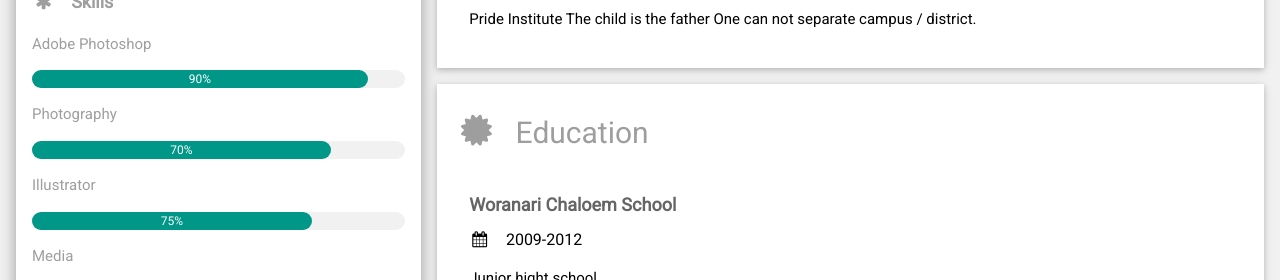
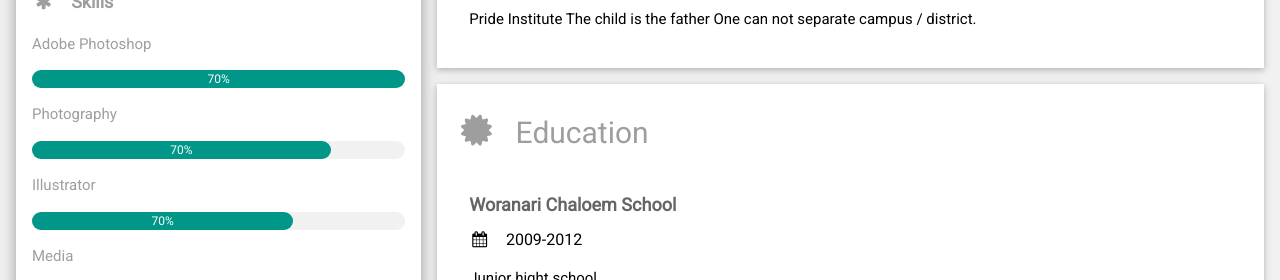
Before and after one commit to nadrudee/project02, a plain HTML site: page index.html in a window 1280 px wide. Shown: the part 491-771 px from the top of the page. Drawn offline with Linux system fonts and the light colour scheme.

Commit message:
Update index.html

```diff
--- a/index.html
+++ b/index.html
@@ -37,7 +37,7 @@ html,body,h1,h2,h3,h4,h5,h6 {font-family: "Roboto", sans-serif}
           <p class="w3-large"><b><i class="fa fa-asterisk fa-fw w3-margin-right w3-text-teal"></i>Skills</b></p>
           <p>Adobe Photoshop</p>
           <div class="w3-light-grey w3-round-xlarge w3-small">
-            <div class="w3-container w3-center w3-round-xlarge w3-teal" style="width:90%">90%</div>
+            <div class="w3-container w3-center w3-round-xlarge w3-teal" style="width70%">70%</div>
           </div>
           <p>Photography</p>
           <div class="w3-light-grey w3-round-xlarge w3-small">
@@ -47,7 +47,7 @@ html,body,h1,h2,h3,h4,h5,h6 {font-family: "Roboto", sans-serif}
           </div>
           <p>Illustrator</p>
           <div class="w3-light-grey w3-round-xlarge w3-small">
-            <div class="w3-container w3-center w3-round-xlarge w3-teal" style="width:75%">75%</div>
+            <div class="w3-container w3-center w3-round-xlarge w3-teal" style="width:70%">70%</div>
           </div>
           <p>Media</p>
           <div class="w3-light-grey w3-round-xlarge w3-small">
```
